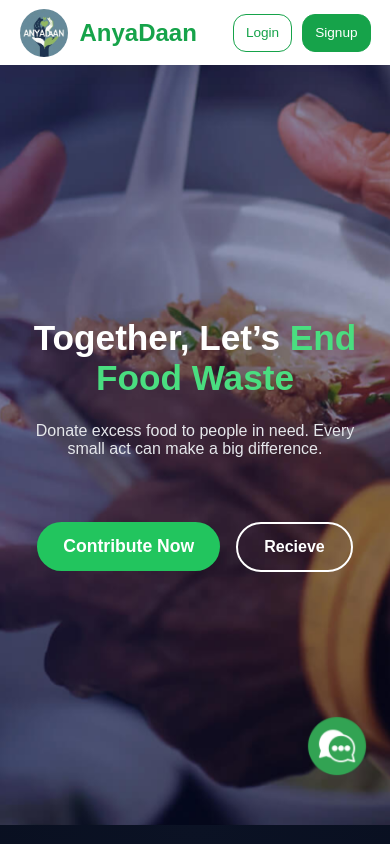
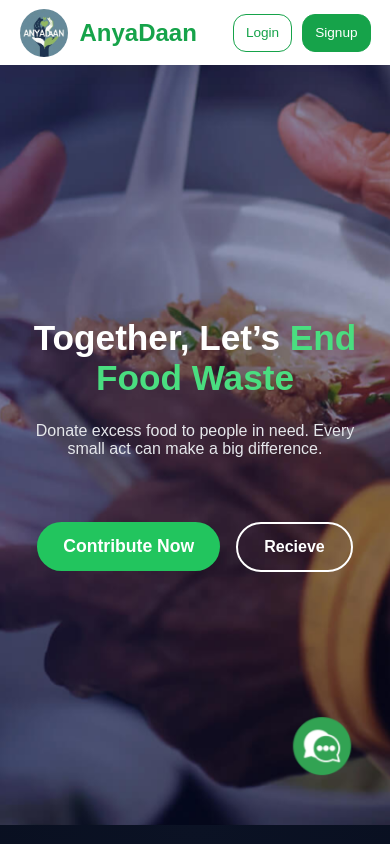
Before and after one commit to Saurabh667/AnyaDaan2_Frontend, a React (Vite) app: page / in a window 390 px wide. Shown: the top 844 px of the page. Built offline with nearby package versions, Linux system fonts and the light colour scheme.

Commit message:
chat box UI changes

```diff
--- a/src/components/Home.css
+++ b/src/components/Home.css
@@ -156,10 +156,11 @@
 }
 @media (max-width: 768px){
   .openBtn{
-    margin-left: 79vw;
+    margin-left: 75vw;
   }
   .chatArea{
-    margin-left: 7vw;
+    margin-left: 3vw;
+    margin-top: 25vh;
     opacity: .9;
   }
 }
```
